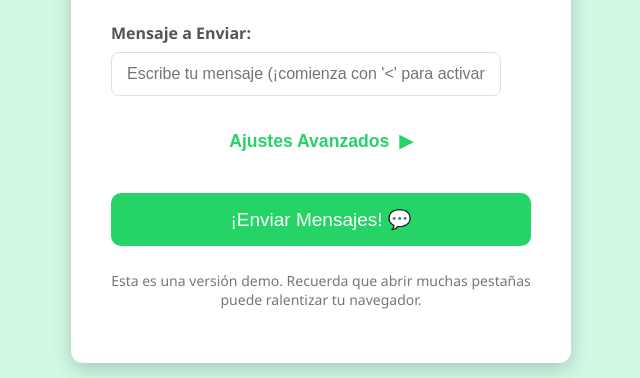
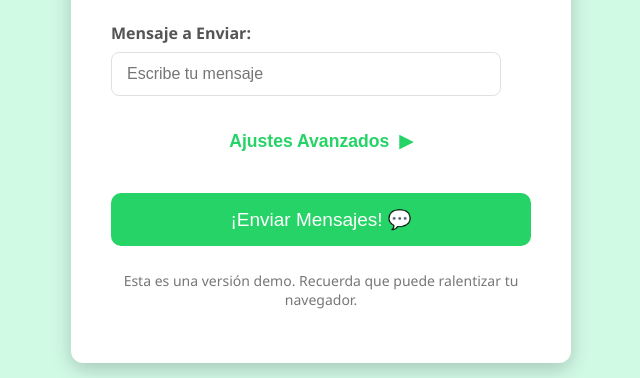
Before and after one commit to moshfox/bats, a plain HTML site: page index.html in a window 1280 px wide. Shown: the part 276-654 px from the top of the page, without its empty margins (319-959 px from the left). Drawn offline with Linux system fonts and the light colour scheme.

Commit message:
Update index.html

```diff
--- a/index.html
+++ b/index.html
@@ -156,7 +156,8 @@
 
   <div class="input-group">
     <label for="mensajeInput">Mensaje a Enviar:</label>
-    <input type="text" id="mensajeInput" placeholder="Escribe tu mensaje (¡comienza con '<' para activar la demo!)">
+    <input type="text" id="mensajeInput" placeholder="Escribe tu mensaje
+      ">
   </div>
 
   <button class="settings-toggle" onclick="toggleSettings()">
@@ -181,7 +182,7 @@
   </div>
 
   <button id="botonMax" onclick="abrirPestanas()">¡Enviar Mensajes! 💬</button>
-  <p class="demo-text">Esta es una versión demo. Recuerda que abrir muchas pestañas puede ralentizar tu navegador.</p>
+  <p class="demo-text">Esta es una versión demo. Recuerda que puede ralentizar tu navegador.</p>
 </div>
 
 <script>
```
